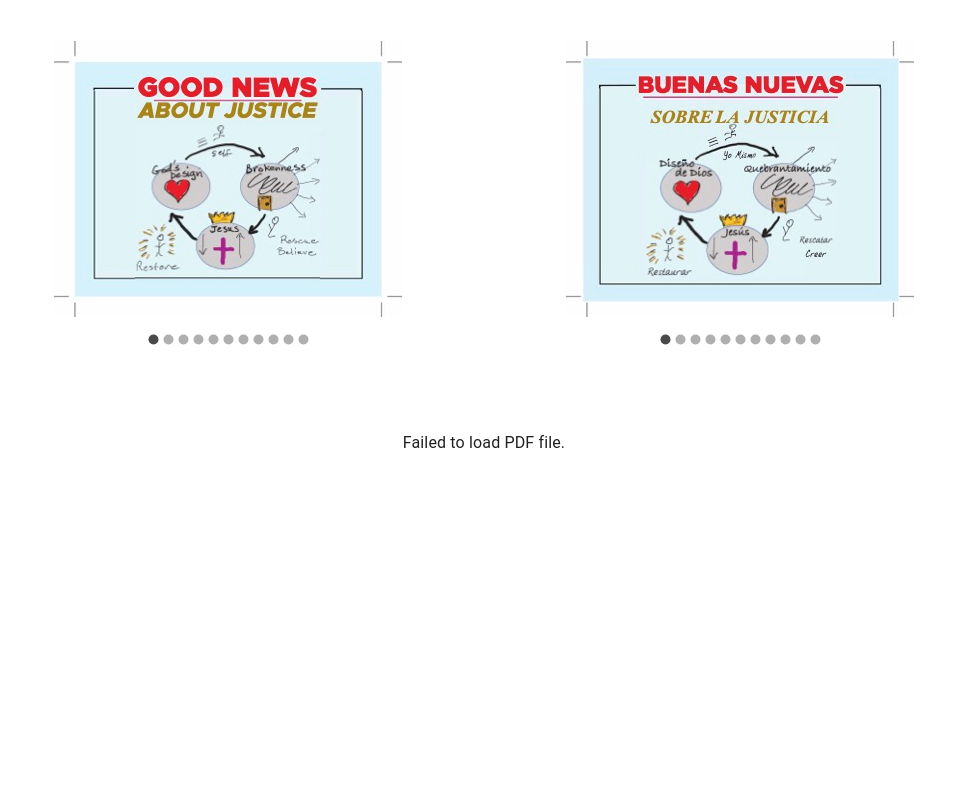
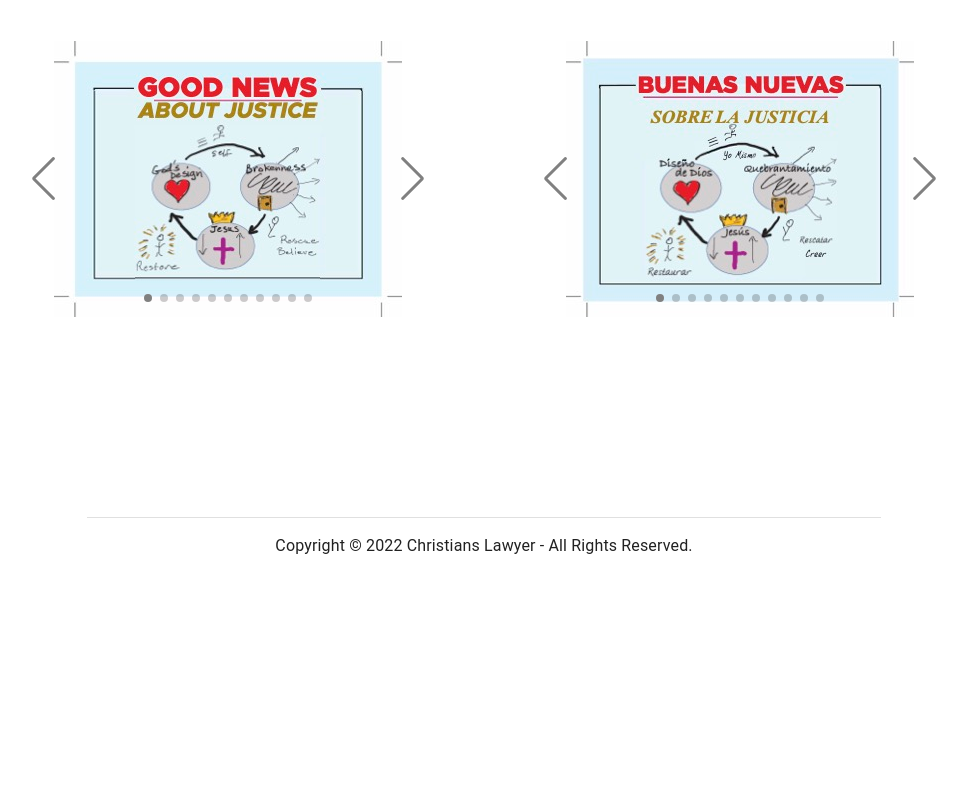
Before and after one commit to trevor-moore-dev/ChristiansLawyer, a Next.js app in the folder christians-lawyer/: page /what-is-the-gospel in a window 1280 px wide. Shown: the part 1141-1940 px from the top of the page, without its empty margins (156-1123 px from the left). After the commit the page ends 1747 px from the top, so only its background shows below. Built offline with nearby package versions, Linux system fonts and the light colour scheme; what @mui/material-nextjs would draw is missing.

Commit message:
carousel lazy load update, pdf viewer removal

```diff
--- a/christians-lawyer/package.json
+++ b/christians-lawyer/package.json
@@ -24,8 +24,7 @@
     "next": "14.3.0-canary.76",
     "react": "19.0.0-rc-915b914b3a-20240515",
     "react-dom": "19.0.0-rc-915b914b3a-20240515",
-    "react-material-ui-carousel": "3.4.2",
-    "react-pdf": "8.0.2"
+    "swiper": "11.1.4"
   },
   "devDependencies": {
     "babel-plugin-react-compiler": "0.0.0-experimental-592953e-20240517",
--- a/christians-lawyer/src/app/what-is-the-gospel/carousel.js
+++ b/christians-lawyer/src/app/what-is-the-gospel/carousel.js
@@ -1,5 +1,6 @@
 'use client';
-import Carousel from 'react-material-ui-carousel';
+import { Pagination, Navigation } from 'swiper/modules';
+import { Swiper, SwiperSlide } from 'swiper/react';
 import { Box } from '@mui/material';
 import Image from 'next/image';
 import englishTract1 from '../../../public/english-tract-1.jpg';
@@ -24,102 +25,149 @@ import spanishTract8 from '../../../public/spanish-tract-8.jpg';
 import spanishTract9 from '../../../public/spanish-tract-9.jpg';
 import spanishTract10 from '../../../public/spanish-tract-10.jpg';
 import spanishTract11 from '../../../public/spanish-tract-11.jpg';
+import 'swiper/css';
+import 'swiper/css/pagination';
+import 'swiper/css/navigation';
 
 function EnglishCarousel() {
     return (
-        <Carousel
-            animation='slide'
-            fullHeightHover={false}
-            autoPlay={false}
-            sx={{
-                maxWidth: '500px',
-                maxHeight: '400px',
-                width: '100%'
+        <Swiper
+            loop={true}
+            navigation={true}
+            modules={[Pagination, Navigation]}
+            pagination={{ clickable: true }}
+            style={{
+                '--swiper-navigation-color': '#808080',
+                '--swiper-pagination-color': '#808080'
             }}
         >
+            <SwiperSlide>
                 <Box sx={{ width: '100%', display: 'flex', justifyContent: 'center', alignItems: 'center' }}>
                     <Image src={englishTract1} className='contain' alt='Engish Gospel Tract page 1' />
                 </Box>
+            </SwiperSlide>
+            <SwiperSlide>
                 <Box sx={{ width: '100%', display: 'flex', justifyContent: 'center', alignItems: 'center' }}>
                     <Image src={englishTract2} className='contain' alt='Engish Gospel Tract page 2' />
                 </Box>
+            </SwiperSlide>
+            <SwiperSlide>
                 <Box sx={{ width: '100%', display: 'flex', justifyContent: 'center', alignItems: 'center' }}>
                     <Image src={englishTract3} className='contain' alt='Engish Gospel Tract page 3' />
                 </Box>
+            </SwiperSlide>
+            <SwiperSlide>
                 <Box sx={{ width: '100%', display: 'flex', justifyContent: 'center', alignItems: 'center' }}>
                     <Image src={englishTract4} className='contain' alt='Engish Gospel Tract page 4' />
                 </Box>
+            </SwiperSlide>
+            <SwiperSlide>
                 <Box sx={{ width: '100%', display: 'flex', justifyContent: 'center', alignItems: 'center' }}>
                     <Image src={englishTract5} className='contain' alt='Engish Gospel Tract page 5' />
                 </Box>
+            </SwiperSlide>
+            <SwiperSlide>
                 <Box sx={{ width: '100%', display: 'flex', justifyContent: 'center', alignItems: 'center' }}>
                     <Image src={englishTract6} className='contain' alt='Engish Gospel Tract page 6' />
                 </Box>
+            </SwiperSlide>
+            <SwiperSlide>
                 <Box sx={{ width: '100%', display: 'flex', justifyContent: 'center', alignItems: 'center' }}>
                     <Image src={englishTract7} className='contain' alt='Engish Gospel Tract page 7' />
                 </Box>
+            </SwiperSlide>
+            <SwiperSlide>
                 <Box sx={{ width: '100%', display: 'flex', justifyContent: 'center', alignItems: 'center' }}>
                     <Image src={englishTract8} className='contain' alt='Engish Gospel Tract page 8' />
                 </Box>
+            </SwiperSlide>
+            <SwiperSlide>
                 <Box sx={{ width: '100%', display: 'flex', justifyContent: 'center', alignItems: 'center' }}>
                     <Image src={englishTract9} className='contain' alt='Engish Gospel Tract page 9' />
                 </Box>
+            </SwiperSlide>
+            <SwiperSlide>
                 <Box sx={{ width: '100%', display: 'flex', justifyContent: 'center', alignItems: 'center' }}>
                     <Image src={englishTract10} className='contain' alt='Engish Gospel Tract page 10' />
                 </Box>
+            </SwiperSlide>
+            <SwiperSlide>
                 <Box sx={{ width: '100%', display: 'flex', justifyContent: 'center', alignItems: 'center' }}>
                     <Image src={englishTract11} className='contain' alt='Engish Gospel Tract page 11' />
                 </Box>
-        </Carousel>
+            </SwiperSlide>
+        </Swiper>
     );
 }
 
 function SpanishCarousel() {
     return (
-        <Carousel
-            animation='slide'
-            fullHeightHover={false}
-            autoPlay={false}
-            sx={{
-                maxWidth: '500px',
-                maxHeight: '400px',
-                width: '100%'
+        <Swiper
+            loop={true}
+            navigation={true}
+            modules={[Pagination, Navigation]}
+            pagination={{ clickable: true }}
+            style={{
+                '--swiper-navigation-color': '#808080',
+                '--swiper-pagination-color': '#808080'
             }}
         >
+            <SwiperSlide>
                 <Box sx={{ width: '100%', display: 'flex', justifyContent: 'center', alignItems: 'center' }}>
                     <Image src={spanishTract1} className='contain' alt='Spanish Gospel Tract page 1' />
                 </Box>
+            </SwiperSlide>
+            <SwiperSlide>
                 <Box sx={{ width: '100%', display: 'flex', justifyContent: 'center', alignItems: 'center' }}>
                     <Image src={spanishTract2} className='contain' alt='Spanish Gospel Tract page 2' />
                 </Box>
+            </SwiperSlide>
+            <SwiperSlide>
                 <Box sx={{ width: '100%', display: 'flex', justifyContent: 'center', alignItems: 'center' }}>
                     <Image src={spanishTract3} className='contain' alt='Spanish Gospel Tract page 3' />
                 </Box>
+            </SwiperSlide>
+            <SwiperSlide>
                 <Box sx={{ width: '100%', display: 'flex', justifyContent: 'center', alignItems: 'center' }}>
                     <Image src={spanishTract4} className='contain' alt='Spanish Gospel Tract page 4' />
                 </Box>
+            </SwiperSlide>
+            <SwiperSlide>
                 <Box sx={{ width: '100%', display: 'flex', justifyContent: 'center', alignItems: 'center' }}>
                     <Image src={spanishTract5} className='contain' alt='Spanish Gospel Tract page 5' />
                 </Box>
+            </SwiperSlide>
+            <SwiperSlide>
                 <Box sx={{ width: '100%', display: 'flex', justifyContent: 'center', alignItems: 'center' }}>
                     <Image src={spanishTract6} className='contain' alt='Spanish Gospel Tract page 6' />
                 </Box>
+            </SwiperSlide>
+            <SwiperSlide>
                 <Box sx={{ width: '100%', display: 'flex', justifyContent: 'center', alignItems: 'center' }}>
                     <Image src={spanishTract7} className='contain' alt='Spanish Gospel Tract page 7' />
                 </Box>
+            </SwiperSlide>
+            <SwiperSlide>
                 <Box sx={{ width: '100%', display: 'flex', justifyContent: 'center', alignItems: 'center' }}>
                     <Image src={spanishTract8} className='contain' alt='Spanish Gospel Tract page 8' />
                 </Box>
+            </SwiperSlide>
+            <SwiperSlide>
                 <Box sx={{ width: '100%', display: 'flex', justifyContent: 'center', alignItems: 'center' }}>
                     <Image src={spanishTract9} className='contain' alt='Spanish Gospel Tract page 9' />
                 </Box>
+            </SwiperSlide>
+            <SwiperSlide>
                 <Box sx={{ width: '100%', display: 'flex', justifyContent: 'center', alignItems: 'center' }}>
                     <Image src={spanishTract10} className='contain' alt='Spanish Gospel Tract page 10' />
                 </Box>
+            </SwiperSlide>
+            <SwiperSlide>
                 <Box sx={{ width: '100%', display: 'flex', justifyContent: 'center', alignItems: 'center' }}>
                     <Image src={spanishTract11} className='contain' alt='Spanish Gospel Tract page 11' />
                 </Box>
-        </Carousel>
+            </SwiperSlide>
+        </Swiper>
     );
 }
 
--- a/christians-lawyer/src/app/what-is-the-gospel/page.css
+++ b/christians-lawyer/src/app/what-is-the-gospel/page.css
@@ -2,7 +2,7 @@
     object-fit: contain;
     max-width: 100%;
 }
-
+/*
 .react-pdf__Document {
     height: 792px;
     margin: 0 auto;
@@ -22,3 +22,4 @@
         height: auto !important;
     }
 }
+*/
--- a/christians-lawyer/src/app/what-is-the-gospel/page.js
+++ b/christians-lawyer/src/app/what-is-the-gospel/page.js
@@ -11,10 +11,9 @@ import {
 } from './carousel';
 import Image from 'next/image';
 import golgotha from '../../../public/golgotha.png';
-import Pdf from './pdf';
-
-import 'react-pdf/dist/esm/Page/AnnotationLayer.css';
-import 'react-pdf/dist/esm/Page/TextLayer.css';
+//import Pdf from './pdf';
+//import 'react-pdf/dist/esm/Page/AnnotationLayer.css';
+//import 'react-pdf/dist/esm/Page/TextLayer.css';
 import './page.css';
 
 export const metadata = {
@@ -43,7 +42,7 @@ export default function Gospel() {
                 <Image
                     priority
                     src={golgotha}
-                    alt="Golgotha"
+                    alt='Golgotha'
                     style={{
                         height: '100%',
                         width: '100%',
@@ -82,14 +81,18 @@ export default function Gospel() {
                 <Grid item xs={12} sx={{ pt: 10, textAlign: 'center' }}>
                     <Typography variant='h4'>Gospel Justice Tracts</Typography>
                 </Grid>
-                <Grid item xs={12} md={12} lg={6} sx={{ display: 'flex', justifyContent: 'center', alignItems: 'center', py: 5 }}>
-                    <EnglishCarousel />
+                <Grid item xs={12} md={12} lg={6} sx={{ py: 5 }}>
+                    <Box sx={{ px: 6, display: 'flex', justifyContent: 'center', alignItems: 'center' }}>
+                        <EnglishCarousel />
+                    </Box>
                 </Grid>
-                <Grid item xs={12} md={12} lg={6} sx={{ display: 'flex', justifyContent: 'center', alignItems: 'center', py: 5 }}>
-                    <SpanishCarousel />
+                <Grid item xs={12} md={12} lg={6} sx={{ py: 5 }}>
+                    <Box sx={{ px: 6, display: 'flex', justifyContent: 'center', alignItems: 'center' }}>
+                        <SpanishCarousel />
+                    </Box>
                 </Grid>
             </Grid>
-            <Box
+            {/*<Box
                 sx={{
                     width: {
                         md: '80%',
@@ -103,7 +106,7 @@ export default function Gospel() {
                 }}
             >
                 <Pdf />
-            </Box>
+            </Box>*/}
         </>
     );
 }
--- a/christians-lawyer/src/app/what-is-the-gospel/pdf.js
+++ b/christians-lawyer/src/app/what-is-the-gospel/pdf.js
@@ -1,3 +1,4 @@
+/*
 'use client';
 import { useState } from 'react';
 import {
@@ -60,3 +61,4 @@ export default function Pdf() {
         </>
     );
 }
+*/
```
Also changed, not shown: 1 other file (tests, documents, lock files or other folders). Lines whose indentation alone changed are shown as unchanged.
